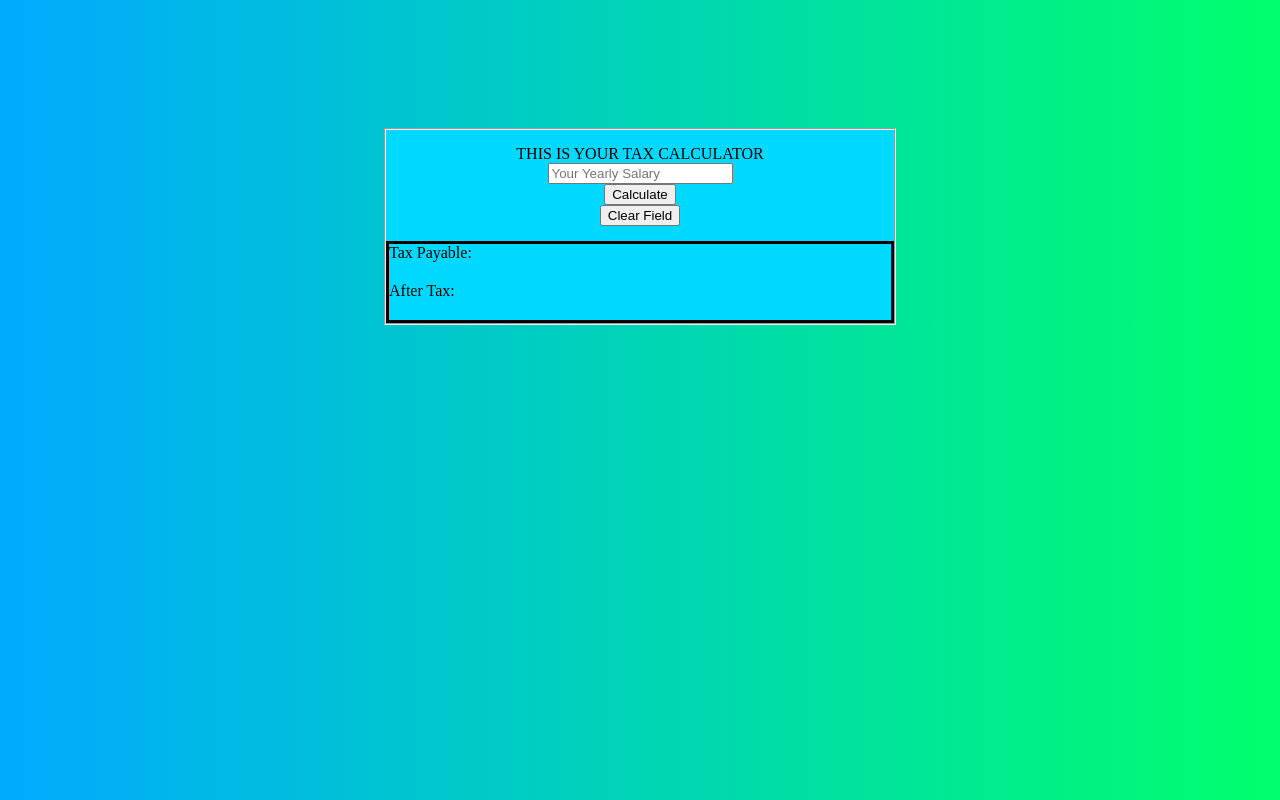
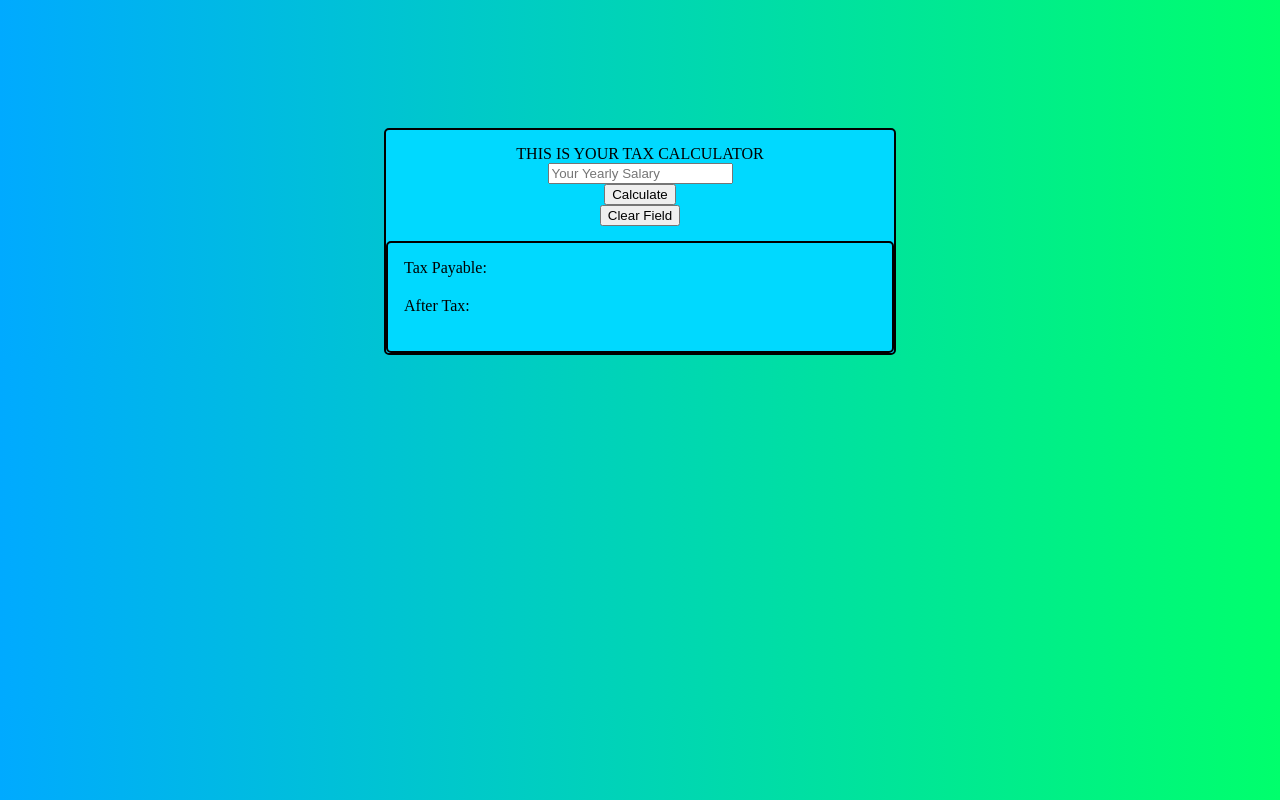
Before and after one commit to RubenFreireAndrade/Reactjs-Practice, a React app in the folder tax-calculator/: page / in a window 1280 px wide. Built offline with nearby package versions, Linux system fonts and the light colour scheme.

Commit message:
css changes for better readability

```diff
--- a/tax-calculator/src/index.css
+++ b/tax-calculator/src/index.css
@@ -8,7 +8,8 @@ body {
 }
 
 .calculator-container {
-  border-style: groove;
+  border-style: solid;
+  border-radius: 5px;
   border-width: 0.15rem;
   background: rgb(0, 217, 255);
 
@@ -35,7 +36,11 @@ body {
 }
 
 .calculation-container {
+  padding: 1rem;
+
   border-style: solid;
+  border-width: 0.15rem;
+  border-radius: 5px;
 }
 
 #after-tax {
```
